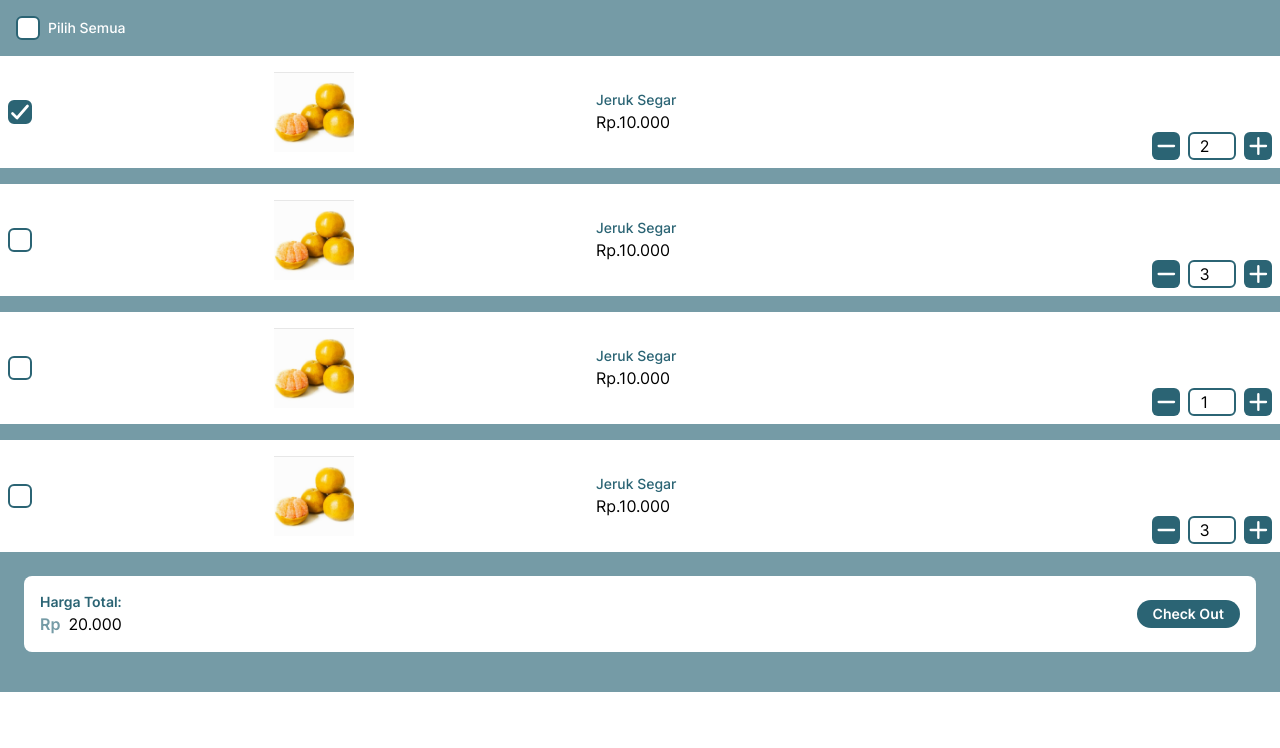
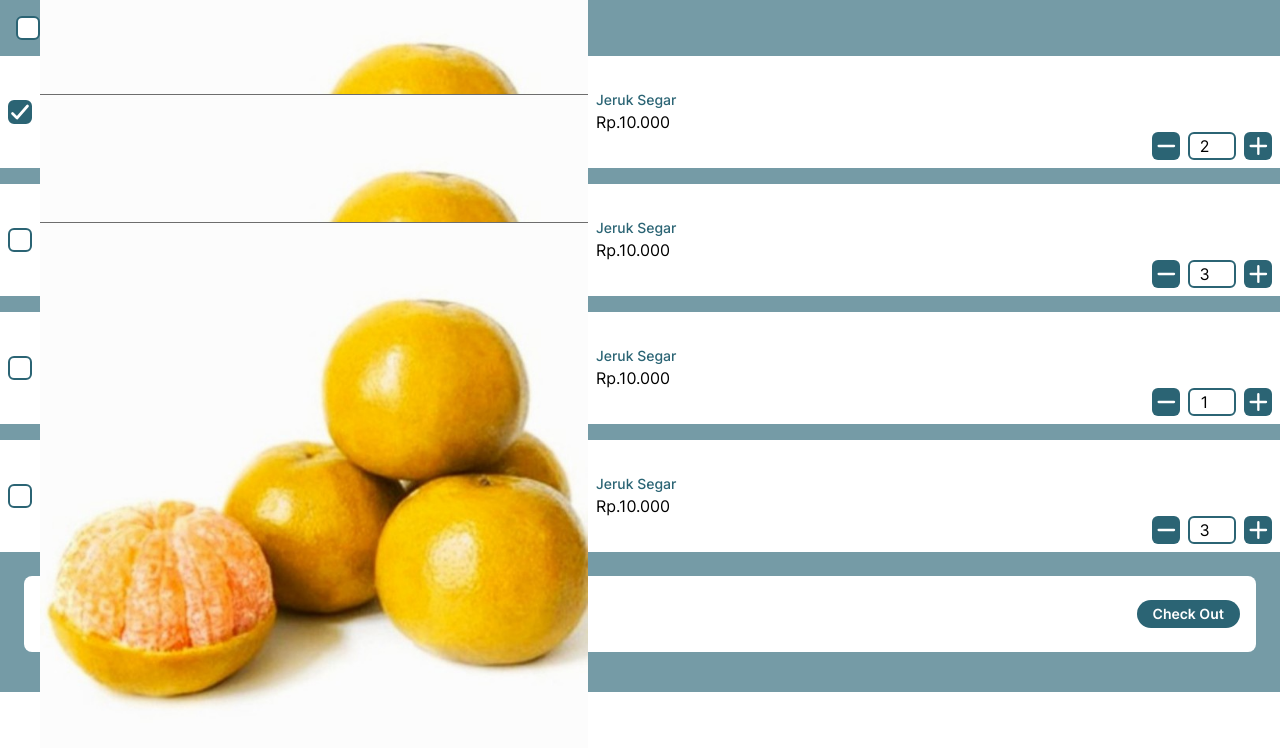
Before and after one commit to aziemp66/Desa-Pulau-Buaya-Front-End, a React (Vite) app: page /marketplace/cart in a window 1280 px wide. Shown: the top 748 px of the page. Built offline with nearby package versions, Linux system fonts and the light colour scheme.

Commit message:
removing dev test

```diff
--- a/src/Components/RectangleImageContainer/RectangleImageContainer.jsx
+++ b/src/Components/RectangleImageContainer/RectangleImageContainer.jsx
@@ -1,7 +1,7 @@
 const rectangleImageContainer = (props) => {
   return (
     // <div className={`max-w-[300px] mx-auto bg-black`}>
-    <div className={`max-w-[80px] mx-auto bg-slate-500`}>
+    <div className={`max-w-[${props.size}] mx-auto bg-slate-500`}>
       <div className={`relative w-full pt-[100%]`}>
         <div className="absolute inset-x-0 top-1/2 translate-y-[-50%]">
           <img
```
